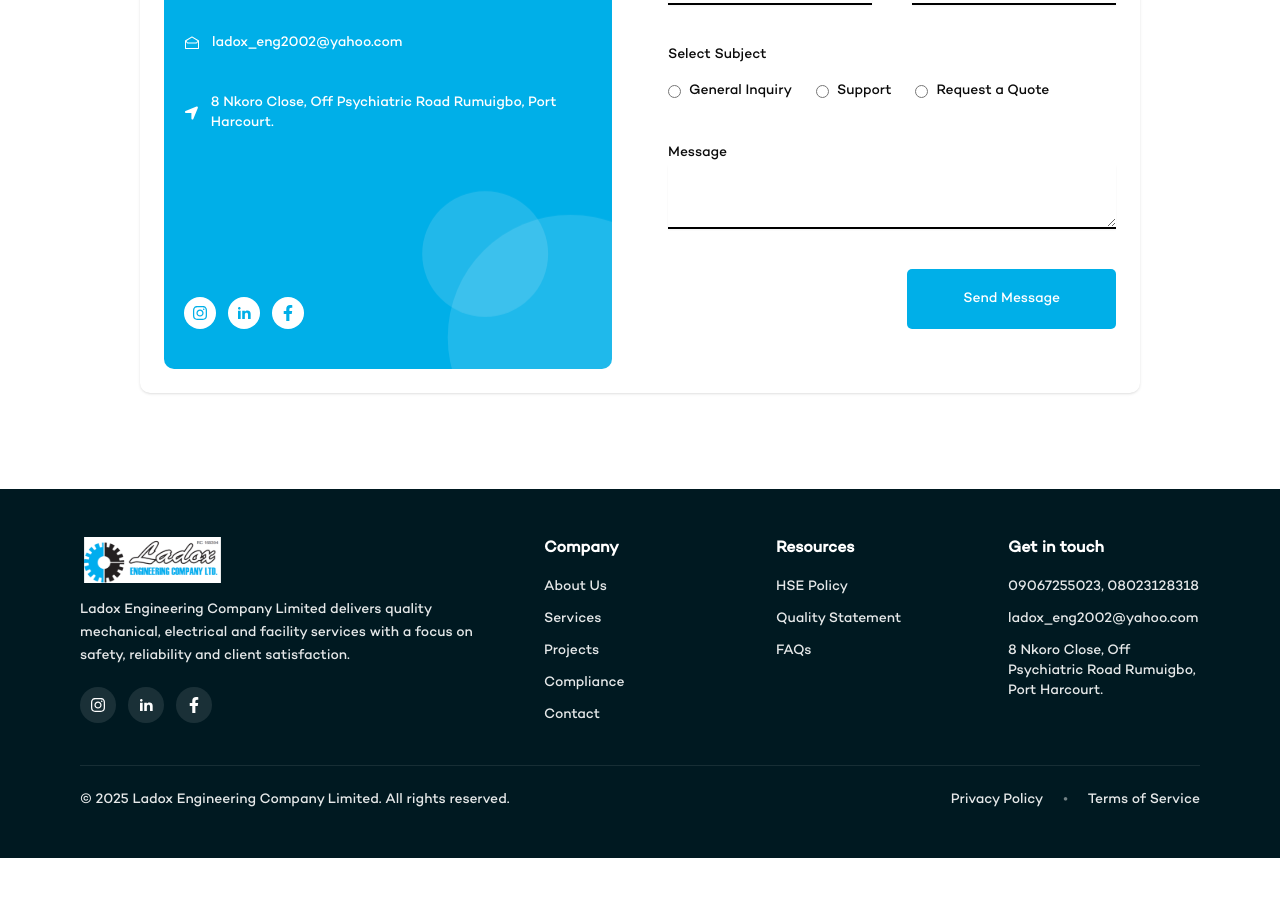
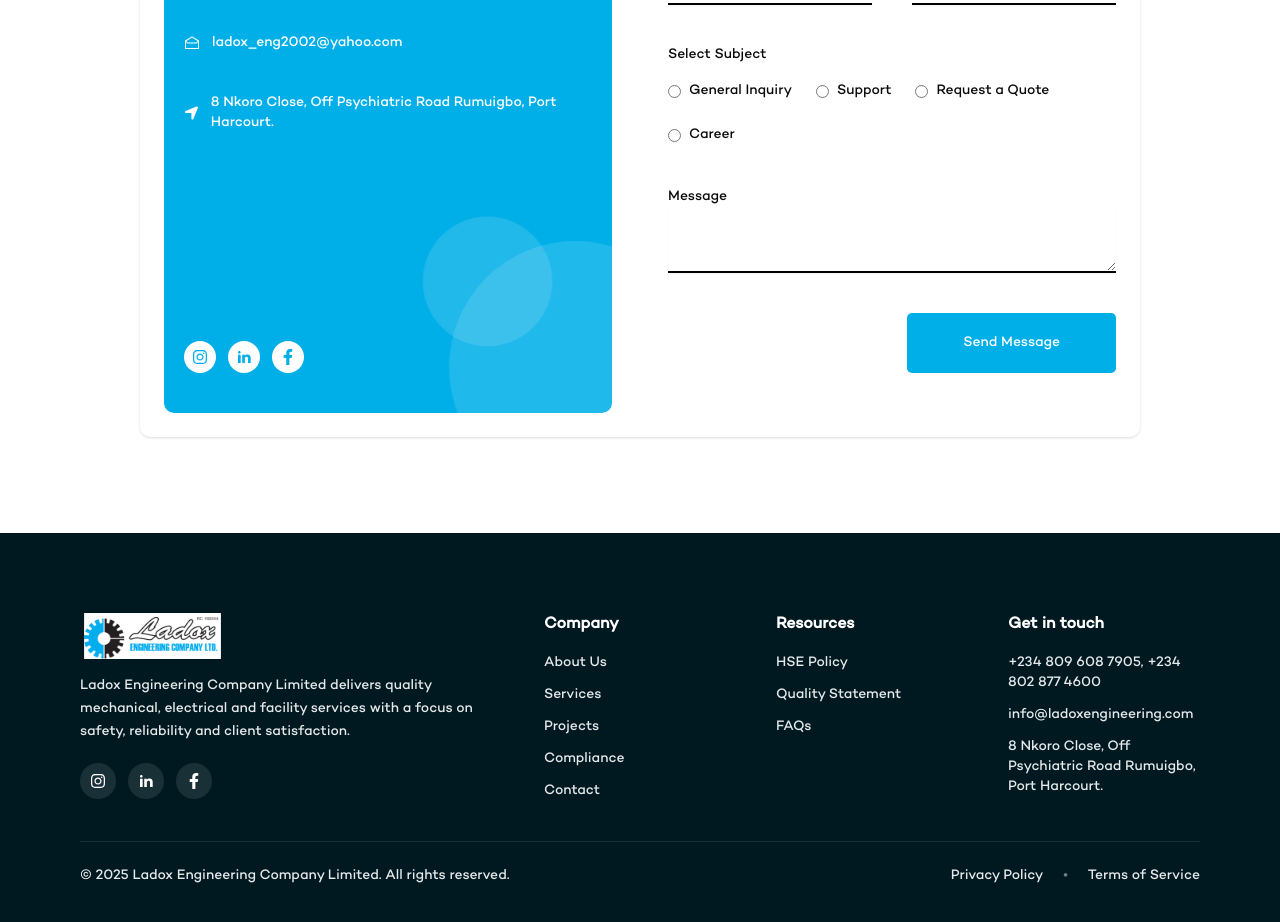
Before and after one commit to ieadeleke/Ladox, a Next.js app: page /contact-us in a window 1280 px wide. Shown: the part 1080-2002 px from the top of the page. Before the commit the page ends 1938 px from the top, so only its background shows below. Built offline with nearby package versions, Linux system fonts and the light colour scheme.

Commit message:
app layout

```diff
--- a/app/contact-us/page.tsx
+++ b/app/contact-us/page.tsx
@@ -124,6 +124,11 @@
                   <li>
                     <Link href="tel:+2348028774600" className="text-accent">
                       +234 802 877 4600
+                    </Link>
+                  </li>
+                  <li>
+                    <Link href="tel:+2348023194395" className="text-accent">
+                      +234 802 319 4395
                     </Link>
                   </li>
                   {/* <p className="font-semibold">Adebayo Komolafe</p>
@@ -265,6 +270,15 @@
                   />
                   <span className="text-sm">Request a Quote</span>
                 </label>
+                <label className="flex items-center gap-2">
+                  <input
+                    type="radio"
+                    name="subject"
+                    value="quote"
+                    className="accent-accent"
+                  />
+                  <span className="text-sm">Career</span>
+                </label>
               </div>
             </div>
             <div className="form-group mb-10">
--- a/components/Footer.tsx
+++ b/components/Footer.tsx
@@ -9,10 +9,9 @@
 
   return (
     <footer className="mt-24">
-
       {/* Main footer */}
       <div className="bg-[#001921] text-white mt-10">
-        <div className="px-5 md:px-20 py-12">
+        <div className="px-5 md:px-20 py-20">
           <div className="grid grid-cols-1 sm:grid-cols-2 lg:grid-cols-5 gap-10">
             <div className="col-span-1 lg:col-span-2">
               <Image
@@ -98,15 +97,31 @@
             <div>
               <h4 className="font-bold mb-4">Get in touch</h4>
               <ul className="space-y-3 text-sm opacity-90">
-                <li>09067255023, 08023128318</li>
-                <li>ladox_eng2002@yahoo.com</li>
-                <li>8 Nkoro Close, Off Psychiatric Road Rumuigbo, Port Harcourt.</li>
+                <li>
+                  <Link href="tel:+2348096087905" className="text-white">
+                    +234 809 608 7905
+                  </Link>
+                  ,{" "}
+                  <Link href="tel:+2348028774600" className="text-white">
+                    +234 802 877 4600
+                  </Link>
+                </li>
+                <li>
+                  <Link href="mailTo:info@ladoxengineering.com" className="text-white">
+                    info@ladoxengineering.com
+                  </Link>
+                </li>
+                <li>
+                  8 Nkoro Close, Off Psychiatric Road Rumuigbo, Port Harcourt.
+                </li>
               </ul>
             </div>
           </div>
 
           <div className="border-t border-white/10 mt-10 pt-6 text-sm opacity-90 flex flex-col md:flex-row items-start md:items-center justify-between gap-3">
-            <p>© {year} Ladox Engineering Company Limited. All rights reserved.</p>
+            <p>
+              © {year} Ladox Engineering Company Limited. All rights reserved.
+            </p>
             <div className="flex items-center gap-5">
               <Link href="#">Privacy Policy</Link>
               <span className="opacity-50">•</span>
```
